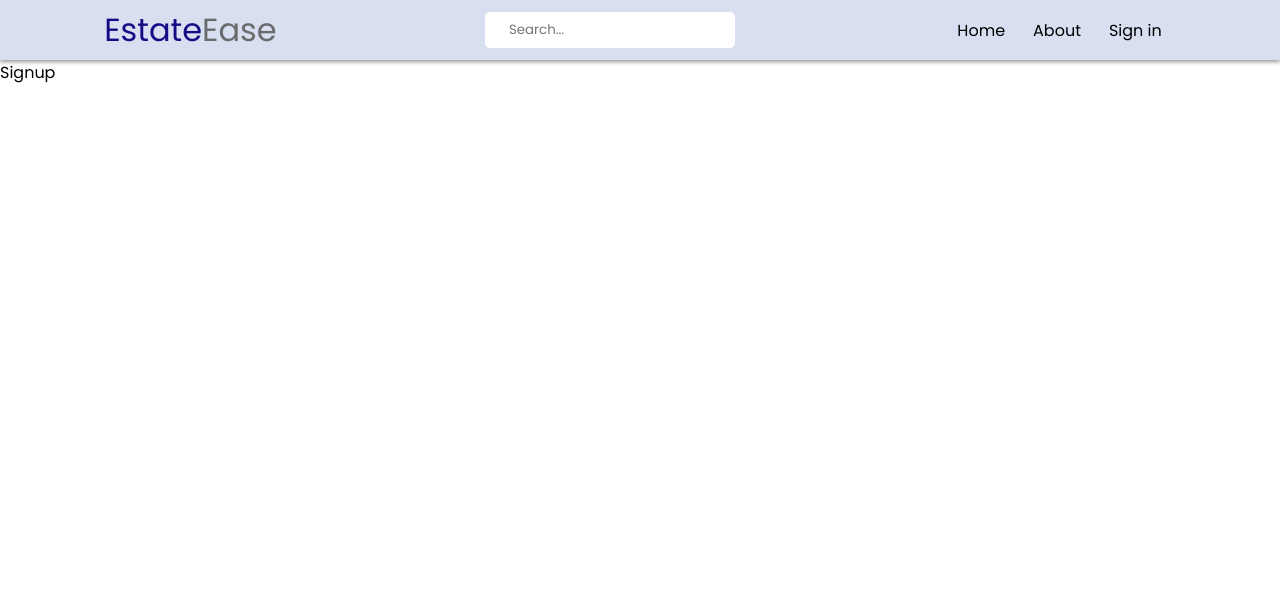
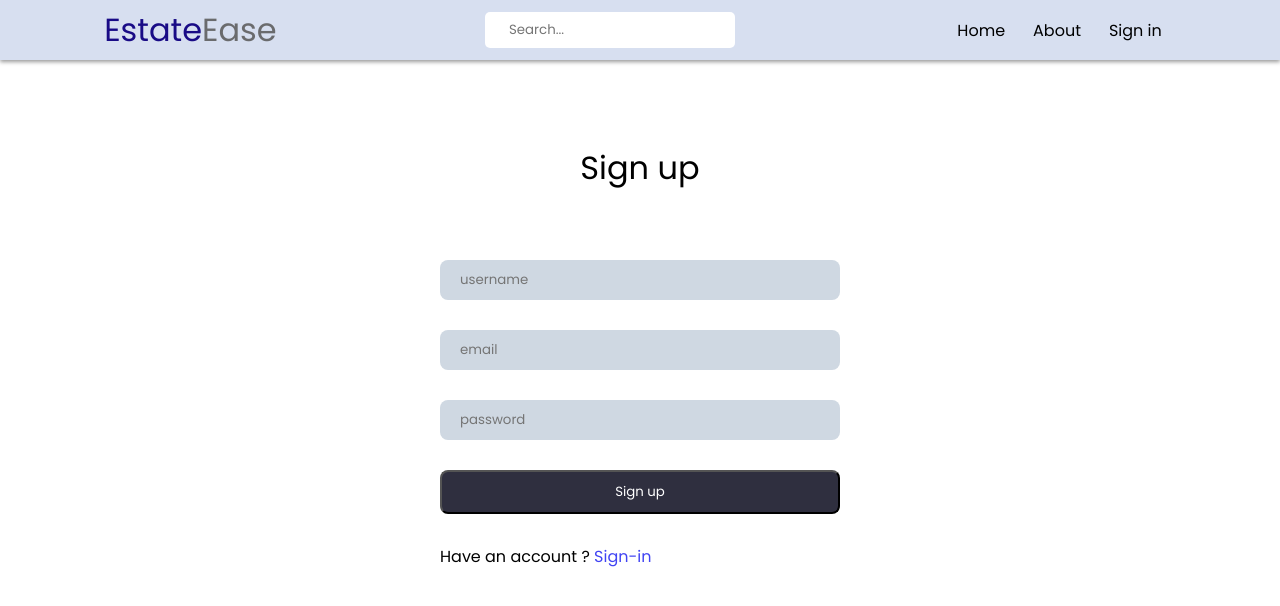
Before and after one commit to purnaanupama/RealEstate, a React (Vite) app in the folder frontend/: page /sign-up in a window 1280 px wide. Shown: the top 606 px of the page. Built offline with nearby package versions, Linux system fonts and the light colour scheme.

Commit message:
created signup page UI

```diff
--- a/frontend/src/css/header.css
+++ b/frontend/src/css/header.css
@@ -64,7 +64,7 @@ form > input{
         display: none;
     }
     form{
-        width: 100px;
+        width: 200px;
         padding: 6px 12px;
     }
     .logo{
--- /dev/null
+++ b/frontend/src/css/signup.css
@@ -0,0 +1,43 @@
+.form input{
+   background: rgb(207, 216, 226);
+   padding: 10px 20px;
+   width: 400px;
+   border-radius: 8px;
+}
+.form {
+    display: flex;
+    flex-direction: column;
+    gap: 30px;
+    background: none;
+}
+.signup{
+    padding: 20px;
+    width: 100%;
+    height: 600px;
+    display: flex;
+    flex-direction: column;
+    align-items: center;
+    justify-content: center;
+    gap: 60px;
+}
+.sign-up-btn{
+    width: 400px;
+    background-color: rgb(47, 47, 63);
+    padding: 10px 20px;
+    border-radius: 8px;
+    color: white;
+    cursor: pointer;
+}
+.sign-up-btn:hover{
+    background-color: rgb(66, 66, 85);
+}
+.sign-up-btn:disabled{
+    opacity: 0.7;
+}
+.link{
+    text-decoration: none;
+    color: rgb(65, 68, 243);
+}
+.account{
+    width: 400px;
+}
--- a/frontend/src/index.css
+++ b/frontend/src/index.css
@@ -3,3 +3,6 @@
     margin: 0;
     box-sizing: border-box;
 }
+body{
+    background: rgb(255, 255, 255);
+}
--- a/frontend/src/pages/Signup.jsx
+++ b/frontend/src/pages/Signup.jsx
@@ -1,8 +1,27 @@
 import React from 'react'
+import '../css/signup.css'
+import {Link} from 'react-router-dom'
 
 const Signup = () => {
   return (
-    <div>Signup</div>
+    <div className='signup'>
+      <h1>Sign up</h1>
+      <form className='form'>
+      <input type="text" placeholder='username'
+      className='text1' id='username'/>
+      <input type="email" placeholder='email'
+      className='text2' id='email'/>
+      <input type="password" placeholder='password'
+      className='text3' id='password'/>
+      <button className='sign-up-btn'>Sign up</button>
+
+      <div className="account">
+        <p>Have an account ?  <Link to={'/sign-in'} className='link'>Sign-in</Link></p>
+      </div>
+
+      </form>
+
+    </div>
   )
 }
 
```
